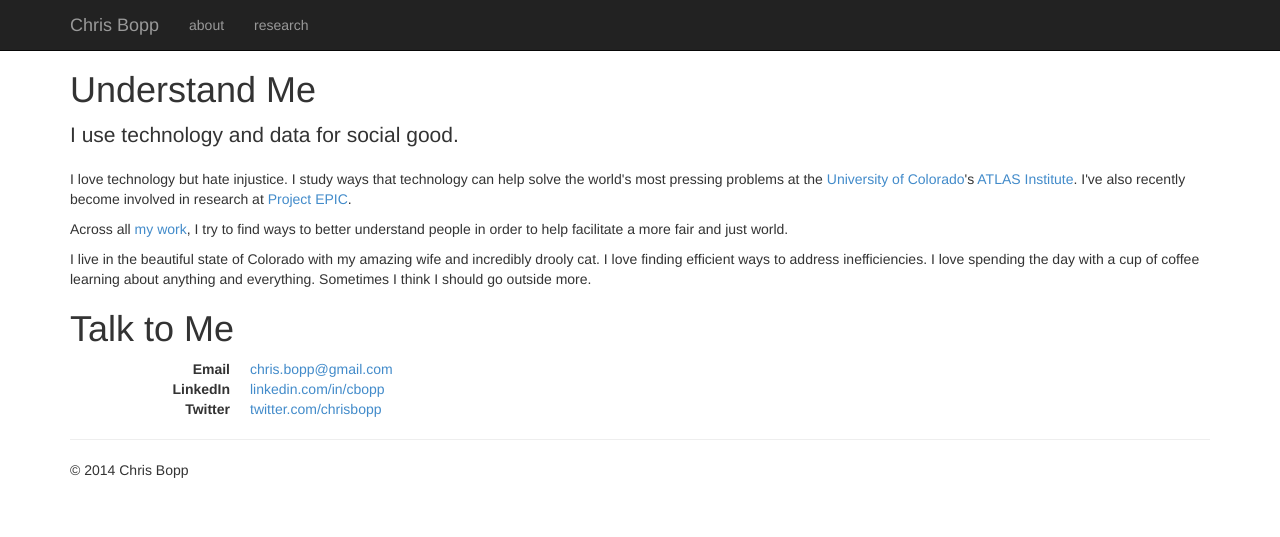
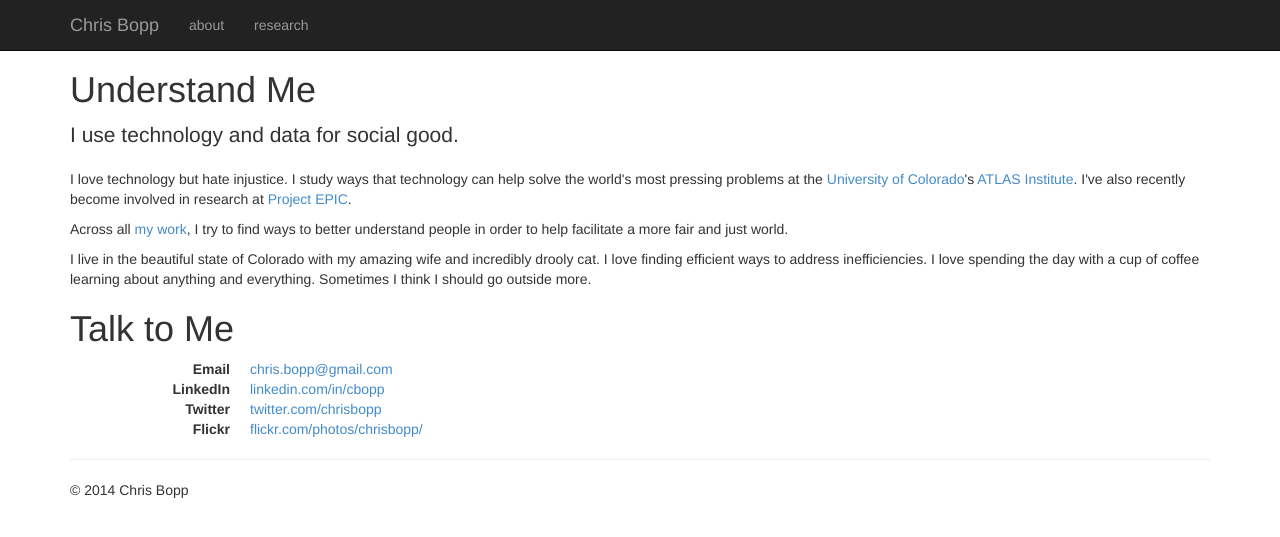
Before and after one commit to chrisbopp/chrisbopp.github.io, a Jekyll site: the page built from about/index.html, in a window 1280 px wide. Shown: the top 537 px of the page. Built offline with Jekyll 4.4.1, drawn with Linux system fonts in a browser that asks for light colours; nearby versions of some CDN libraries; Markdown is read by kramdown in place of the engine named in the settings.

Commit message:
Added Flickr link

```diff
--- a/about/index.html
+++ b/about/index.html
@@ -20,4 +20,6 @@ title: About | Chris Bopp
   <dd><a href="http://linkedin.com/in/cbopp/">linkedin.com/in/cbopp</a></dd>
   <dt>Twitter</dt>
   <dd><a href="https://twitter.com/chrisbopp">twitter.com/chrisbopp</a></dd>
+  <dt>Flickr</dt>
+  <dd><a href="https://www.flickr.com/photos/chrisbopp/">flickr.com/photos/chrisbopp/</a></dd>
 </dl>
```
